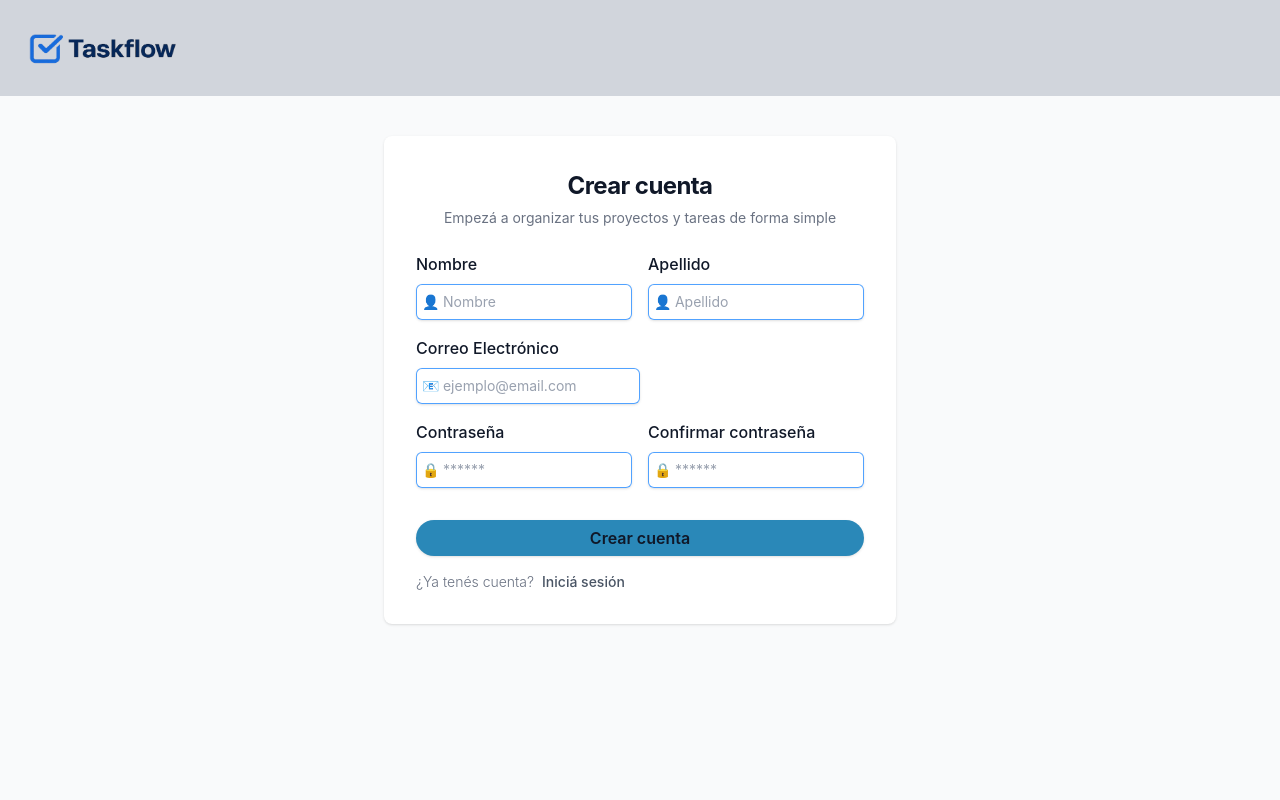
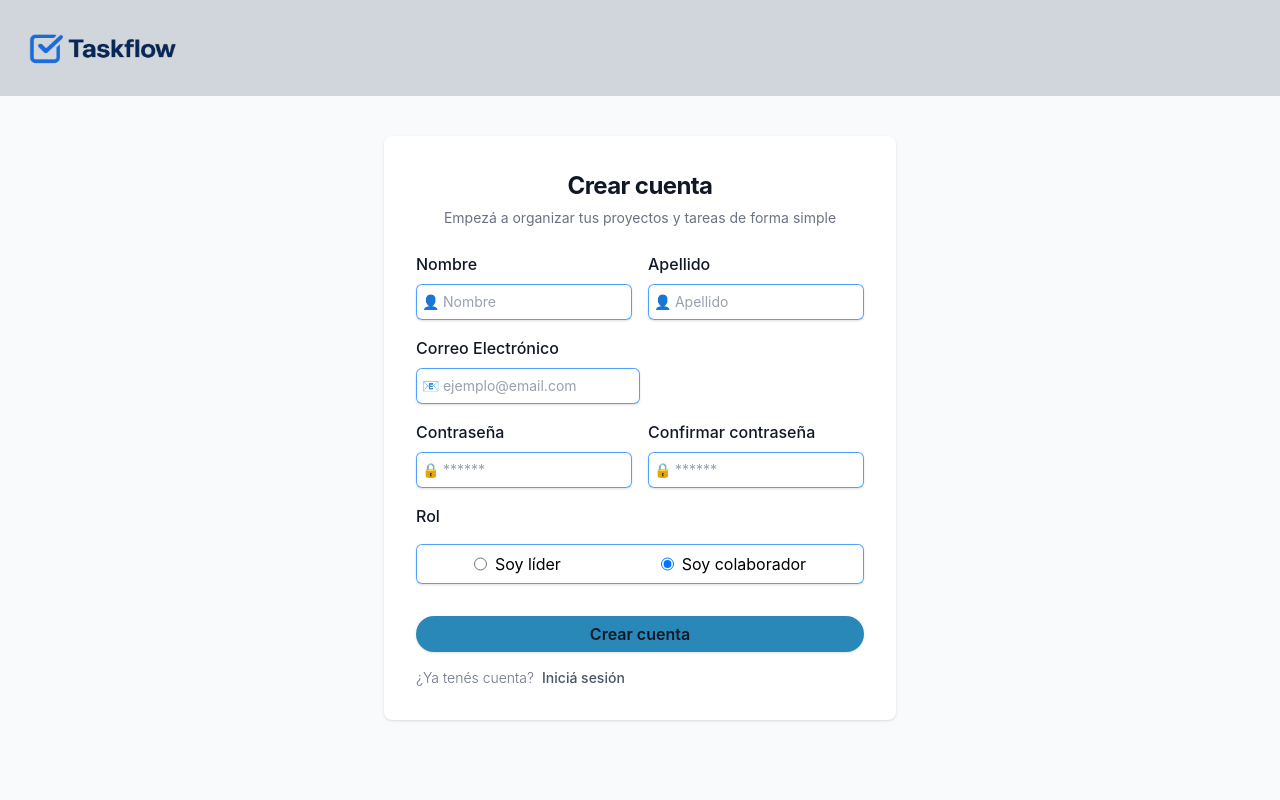
Before and after one commit to sopiombetti/Gestor_De_Proyectos, a Next.js app in the folder frontend/: page /register in a window 1280 px wide. Shown: the top 800 px of the page. Built offline with nearby package versions, Linux system fonts and the light colour scheme.

Commit message:
Selección de rol en formulario de register

```diff
--- a/frontend/pages/register.tsx
+++ b/frontend/pages/register.tsx
@@ -9,10 +9,11 @@ export default function Register() {
 
     const [nombre, setNombre] = useState("");
     const [apellido, setApellido] = useState("");
-    const [email, setEmail] = useState("")
-    const [contrasenia, setContrasenia] = useState("")
-    const [reContrasenia, setReContrasenia] = useState("")
-    const [error, setError] = useState("")
+    const [email, setEmail] = useState("");
+    const [contrasenia, setContrasenia] = useState("");
+    const [reContrasenia, setReContrasenia] = useState("");
+    const [isAdmin, setIsAdmin] = useState(false);
+    const [error, setError] = useState("");
     const [success, setSuccess] = useState("");
     const router = useRouter();
 
@@ -36,7 +37,7 @@ export default function Register() {
         setSuccess("");
 
         try {
-            const response = await ApiRegister(nombre, apellido, email, contrasenia);
+            const response = await ApiRegister(nombre, apellido, email, contrasenia, isAdmin);
             const data = await response.json();
             if (!response.ok) {
                 setError(data.message);
@@ -135,6 +136,31 @@ export default function Register() {
                                         </div>
                                     </div>
                                 </div>
+                                <div className="flex gap-4 flex-col mt-4">
+                                    <label className="block font-medium leading-6 text-gray-900">Rol</label>
+                                    <div className="flex justify-around border-0 shadow-sm ring-1 ring-inset p-2 ring-blue-400 rounded-md">
+                                        <div className="flex space-x-2">
+                                            <input
+                                                type="radio"
+                                                id="lider"
+                                                name="rol"
+                                                checked={isAdmin === true}
+                                                onChange={() => setIsAdmin(true)}
+                                            />
+                                            <label htmlFor="lider">Soy líder</label>
+                                        </div>
+                                        <div className="flex space-x-2">
+                                            <input
+                                                type="radio"
+                                                id="colaborador"
+                                                name="rol"
+                                                checked={isAdmin === false}
+                                                onChange={() => setIsAdmin(false)}
+                                            />
+                                            <label htmlFor="colaborador">Soy colaborador</label>
+                                        </div>
+                                    </div>
+                                </div>
                                 <button
                                     type="submit"
                                     className="flex w-full mt-8 justify-center rounded-full bg-secondary px-3 py-1.5 font-semibold leading-6 text-gray-900 shadow-sm cursor-pointer hover:bg-blue-400 focus-visible:outline focus-visible:outline-2 focus-visible:outline-offset-2 focus-visible:outline-indigo-600"
--- a/frontend/utils/api.ts
+++ b/frontend/utils/api.ts
@@ -8,7 +8,7 @@ function authHeaders(token: string | null): Record<string, string> {
     : {};
 }
 
-export async function ApiRegister(nombre: string, apellido: string, email: string, password: string){
+export async function ApiRegister(nombre: string, apellido: string, email: string, password: string, isAdmin: boolean){
     return fetch(`${API_URL}/usuarios`, {
         method: "POST",
         headers: {
@@ -18,7 +18,8 @@ export async function ApiRegister(nombre: string, apellido: string, email: strin
         nombre,
         apellido,
         email,
-        password
+        password,
+        isAdmin
         })
     })
 }
```
